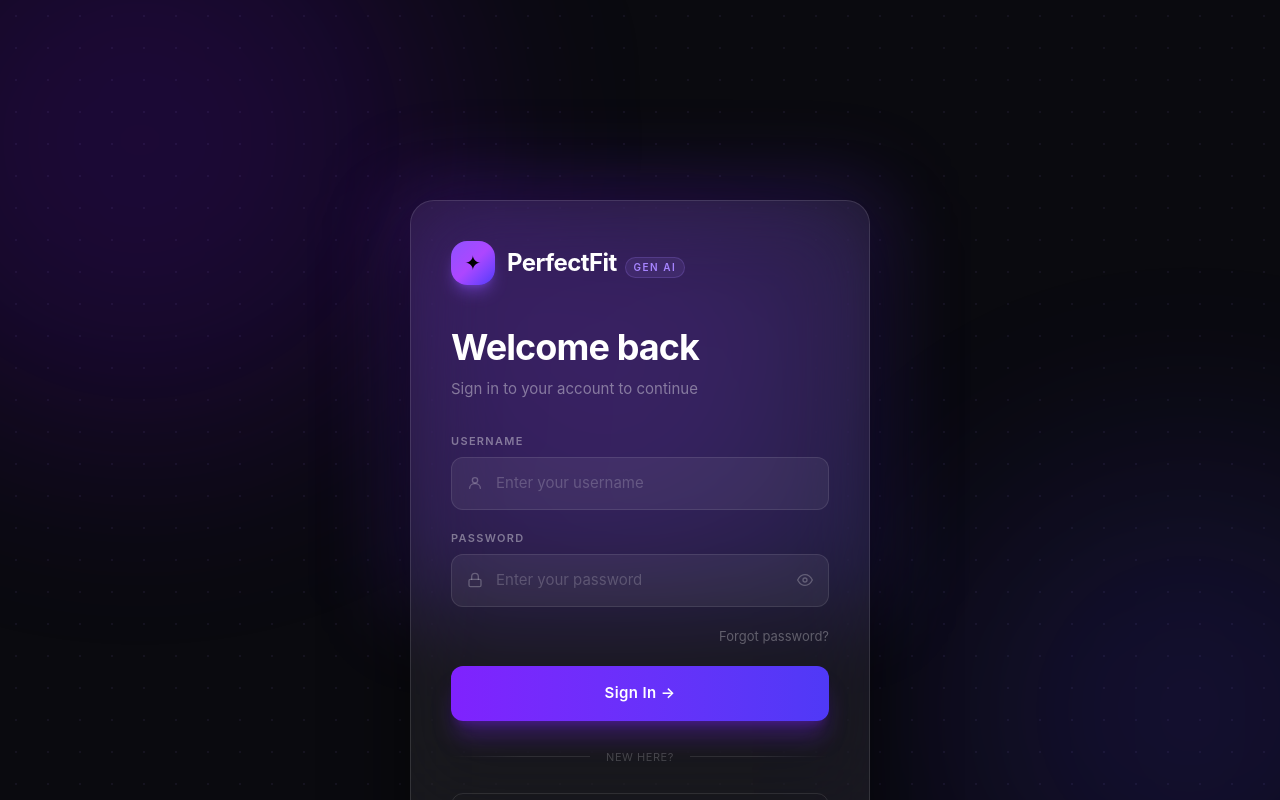
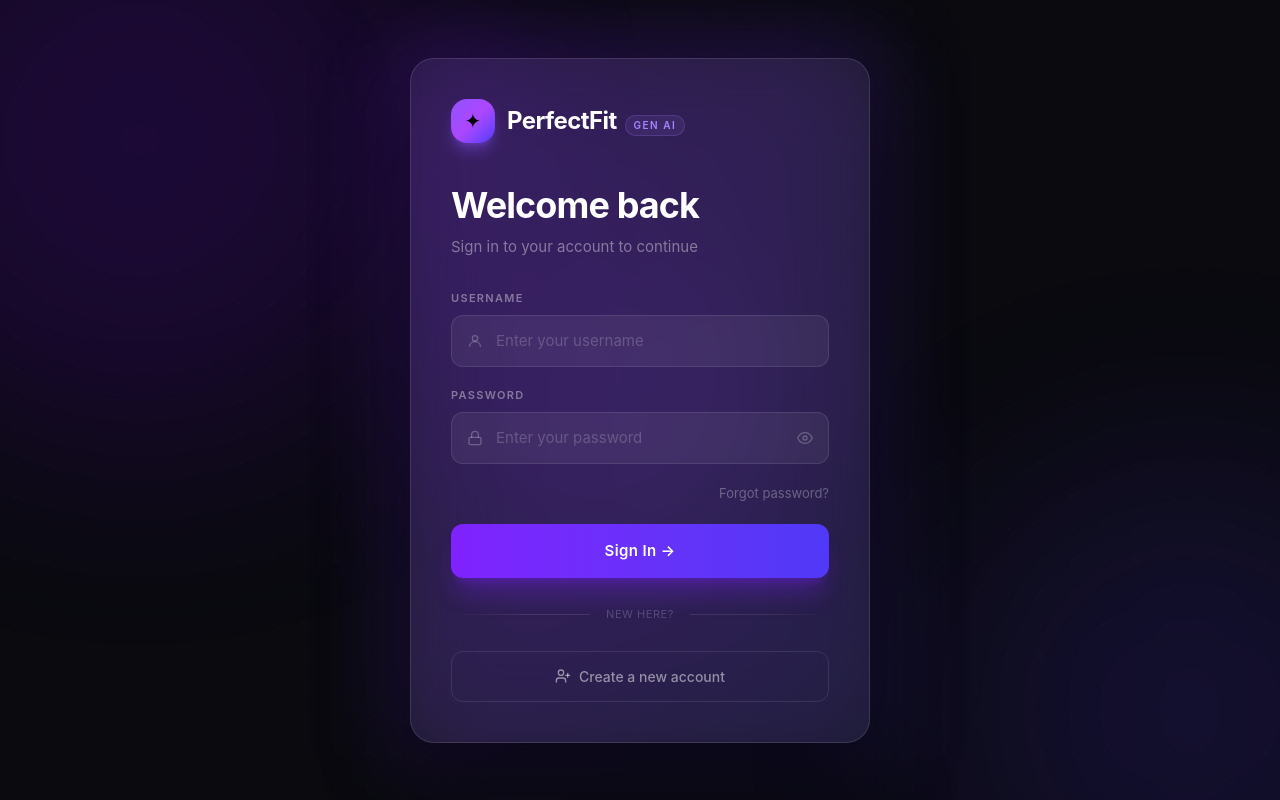
Before and after one commit to Muneeb-hub411/PerfectFit-AI, a React app in the folder frontend/: page /login in a window 1280 px wide. Built offline with nearby package versions, Linux system fonts and the light colour scheme; the HTML template or start-up script is replaced by a standard one.

Commit message:
-made some changes in the form

```diff
--- a/frontend/src/pages/login.jsx
+++ b/frontend/src/pages/login.jsx
@@ -14,7 +14,7 @@ const Login = () => {
   };
 
   return (
-    <div className="min-h-screen flex items-center justify-center bg-[#0a0a0f] relative overflow-hidden">
+    <div className="fixed inset-0 flex items-center justify-center bg-[#0a0a0f] overflow-y-auto py-6">
       {/* ── Animated background orbs ── */}
       <div className="absolute inset-0 overflow-hidden pointer-events-none">
         <div className="absolute -top-40 -left-40 w-[600px] h-[600px] bg-violet-700/25 rounded-full blur-[120px] animate-pulse" />
@@ -33,7 +33,7 @@ const Login = () => {
       />
 
       {/* ── Card ── */}
-      <div className="relative z-10 w-full max-w-[460px] h-[400px]  mx-4">
+      <div className="relative z-10 w-full max-w-[460px] mx-4">
         {/* Glow ring behind card */}
         <div className="absolute inset-0 rounded-3xl bg-gradient-to-br from-violet-600/30 to-indigo-600/20 blur-2xl scale-105 -z-10" />
 
```
